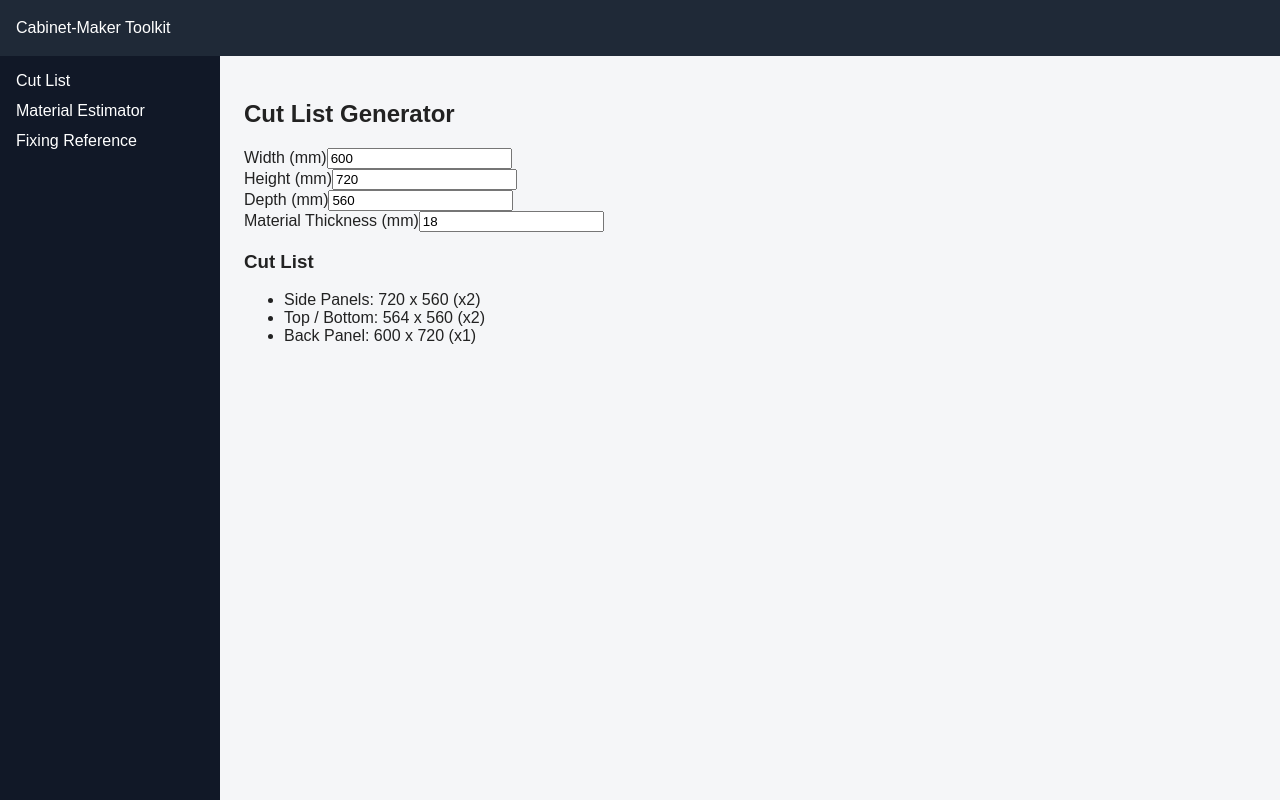
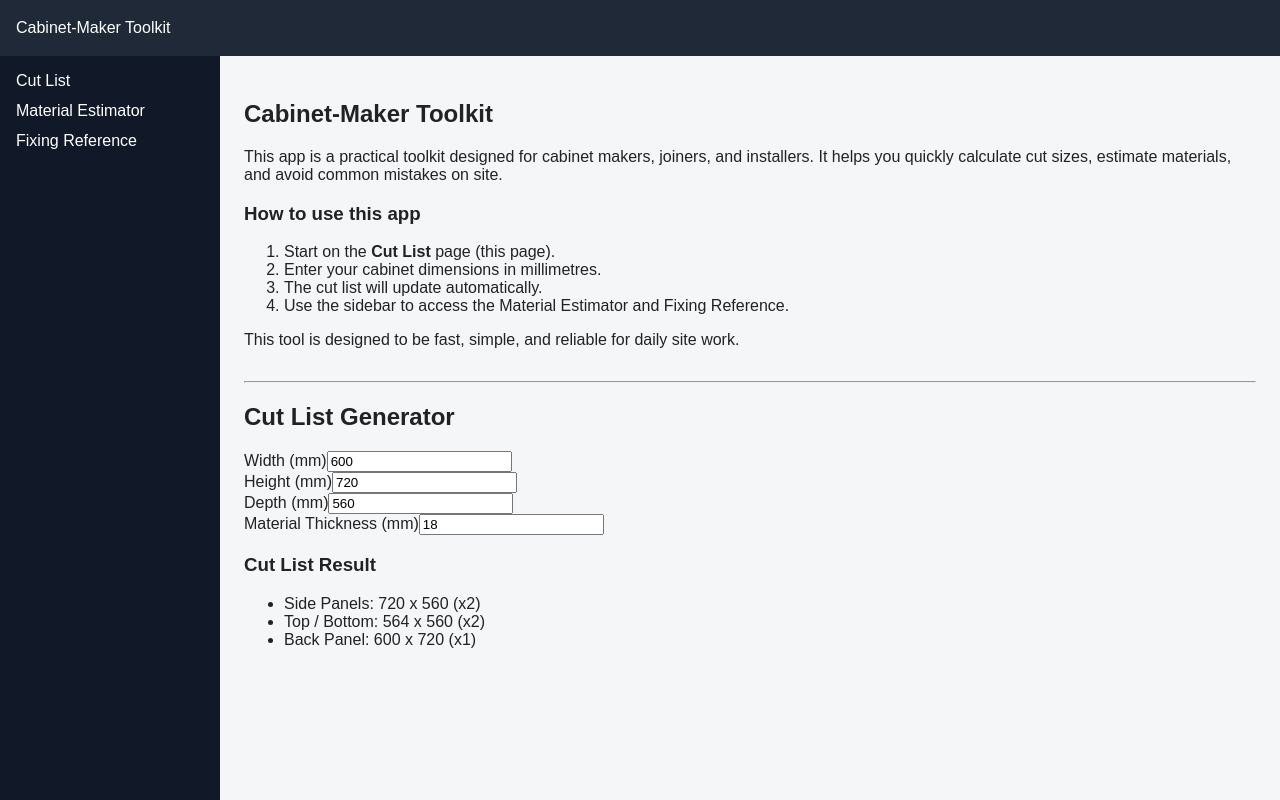
Before and after one commit to heidi-dang/cabinet-maker, a React (Vite) app: page /#/ in a window 1280 px wide. Built offline with nearby package versions, Linux system fonts and the light colour scheme.

Commit message:
add intrduction of the app

```diff
--- a/src/features/cutlist/CutListPage.tsx
+++ b/src/features/cutlist/CutListPage.tsx
@@ -13,6 +13,43 @@ export default function CutListPage() {
 
     return (
         <div>
+            {/* INTRODUCTION */}
+            <section style={{ marginBottom: "32px" }}>
+                <h1>Cabinet-Maker Toolkit</h1>
+
+                <p>
+                    This app is a practical toolkit designed for cabinet makers, joiners,
+                    and installers. It helps you quickly calculate cut sizes, estimate
+                    materials, and avoid common mistakes on site.
+                </p>
+
+                <h3>How to use this app</h3>
+                <ol>
+                    <li>
+                        Start on the <strong>Cut List</strong> page (this page).
+                    </li>
+                    <li>
+                        Enter your cabinet dimensions in millimetres.
+                    </li>
+                    <li>
+                        The cut list will update automatically.
+                    </li>
+                    <li>
+                        Use the sidebar to access the Material Estimator and Fixing
+                        Reference.
+                    </li>
+                </ol>
+
+                <p>
+                    This tool is designed to be fast, simple, and reliable for daily site
+                    work.
+                </p>
+            </section>
+
+            <hr />
+
+            {/* CUT LIST TOOL */}
+            <section>
                 <h2>Cut List Generator</h2>
 
                 <div>
@@ -59,7 +96,7 @@ export default function CutListPage() {
                     />
                 </div>
 
-            <h3>Cut List</h3>
+                <h3>Cut List Result</h3>
                 <ul>
                     {cutList.map((item) => (
                         <li key={item.name}>
@@ -67,6 +104,7 @@ export default function CutListPage() {
                         </li>
                     ))}
                 </ul>
+            </section>
         </div>
     );
 }
```
Lines whose indentation alone changed are shown as unchanged.
